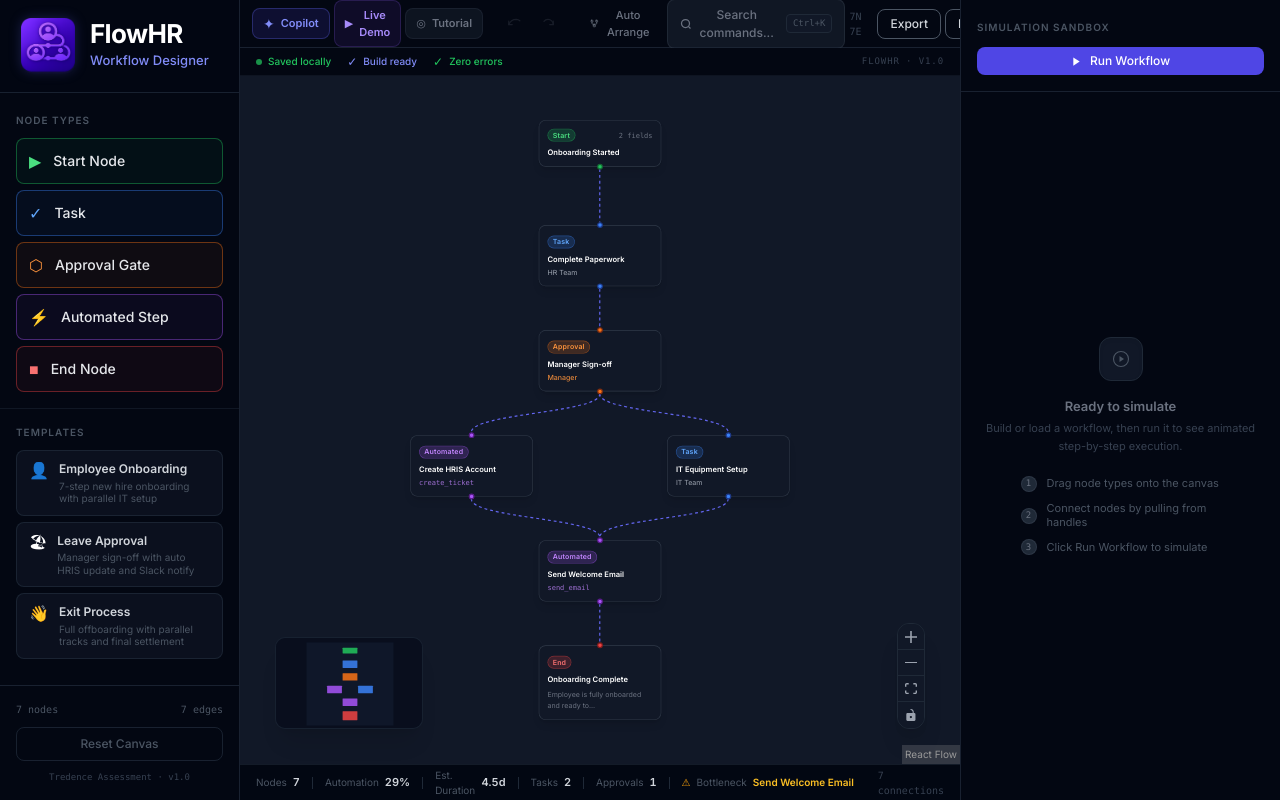
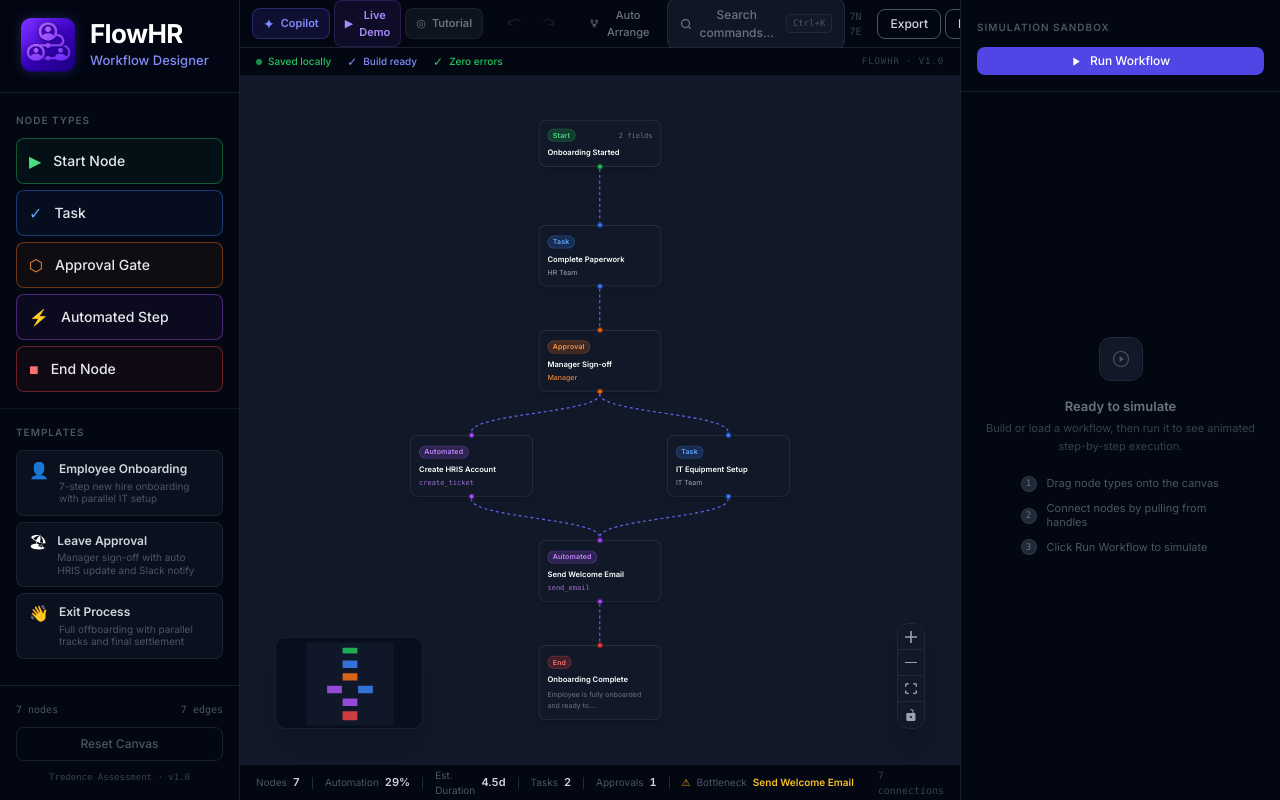
Before and after one commit to dhruvgupta-24/Tredence-HR-Workflow-Designer, a React (Vite) app: page / in a window 1280 px wide. Built offline with nearby package versions, Linux system fonts and the light colour scheme.

Commit message:
chore: remove React Flow attribution for cleaner UI

```diff
--- a/src/components/canvas/WorkflowCanvas.tsx
+++ b/src/components/canvas/WorkflowCanvas.tsx
@@ -132,7 +132,7 @@ export function WorkflowCanvas() {
         snapToGrid
         colorMode="dark"
         className="bg-gray-900"
-        proOptions={{ hideAttribution: false }}
+        proOptions={{ hideAttribution: true }}
       >
         <Background variant={BackgroundVariant.Dots} gap={20} size={1} color="#1f2937" />
         <Controls position="bottom-right" />
```
